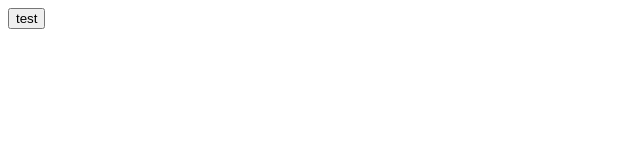
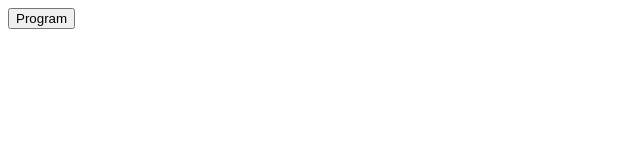
Before and after one commit to jacobrosenthal/browserdude, a browser extension: page index.html in a window 1280 px wide. Shown: the full height of the page, 0-640 px from the left. Drawn offline with Linux system fonts and the light colour scheme.

Commit message:
change program button text and update readme

```diff
--- a/index.html
+++ b/index.html
@@ -7,7 +7,7 @@
   <body>
 
     <div>
-		<button id="test-button">test</button>
+		<button id="test-button">Program</button>
 		<div id="status"></div>
     </div>
 
```
Also changed, not shown: README.md.
